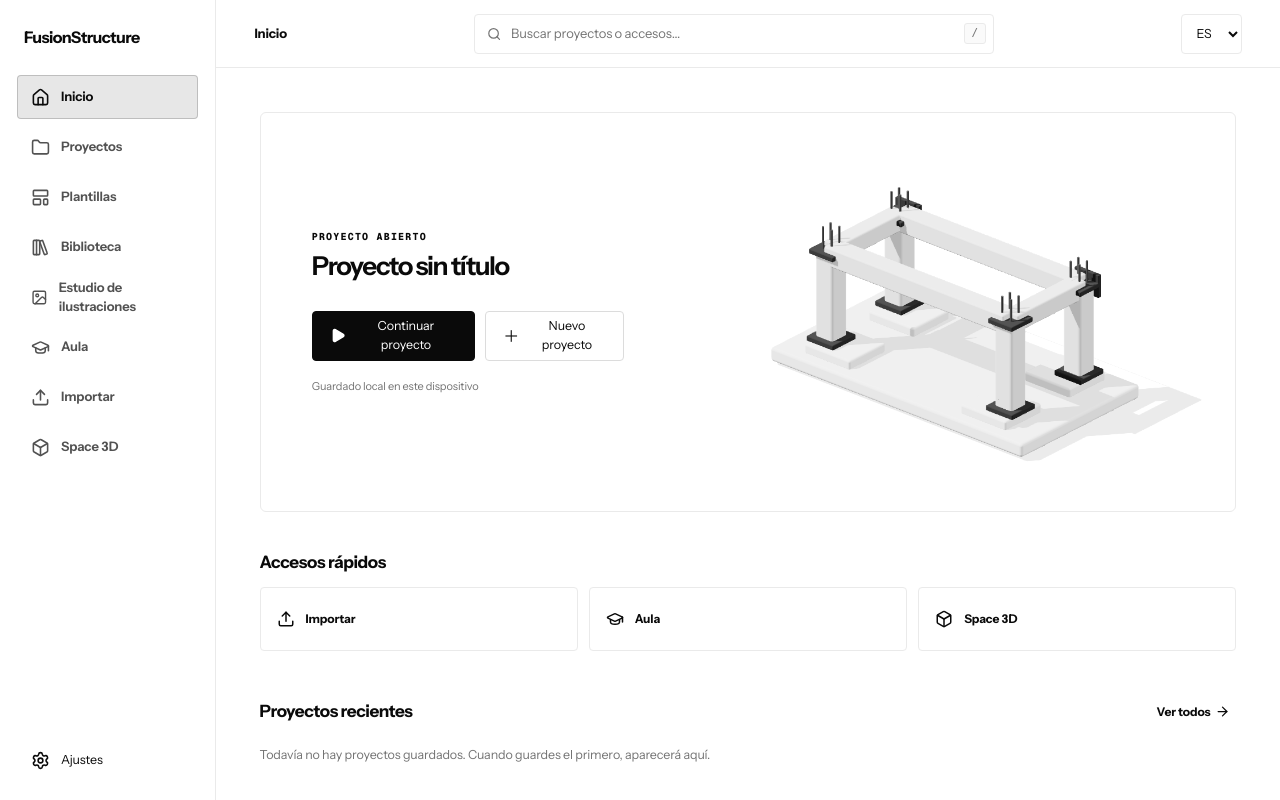
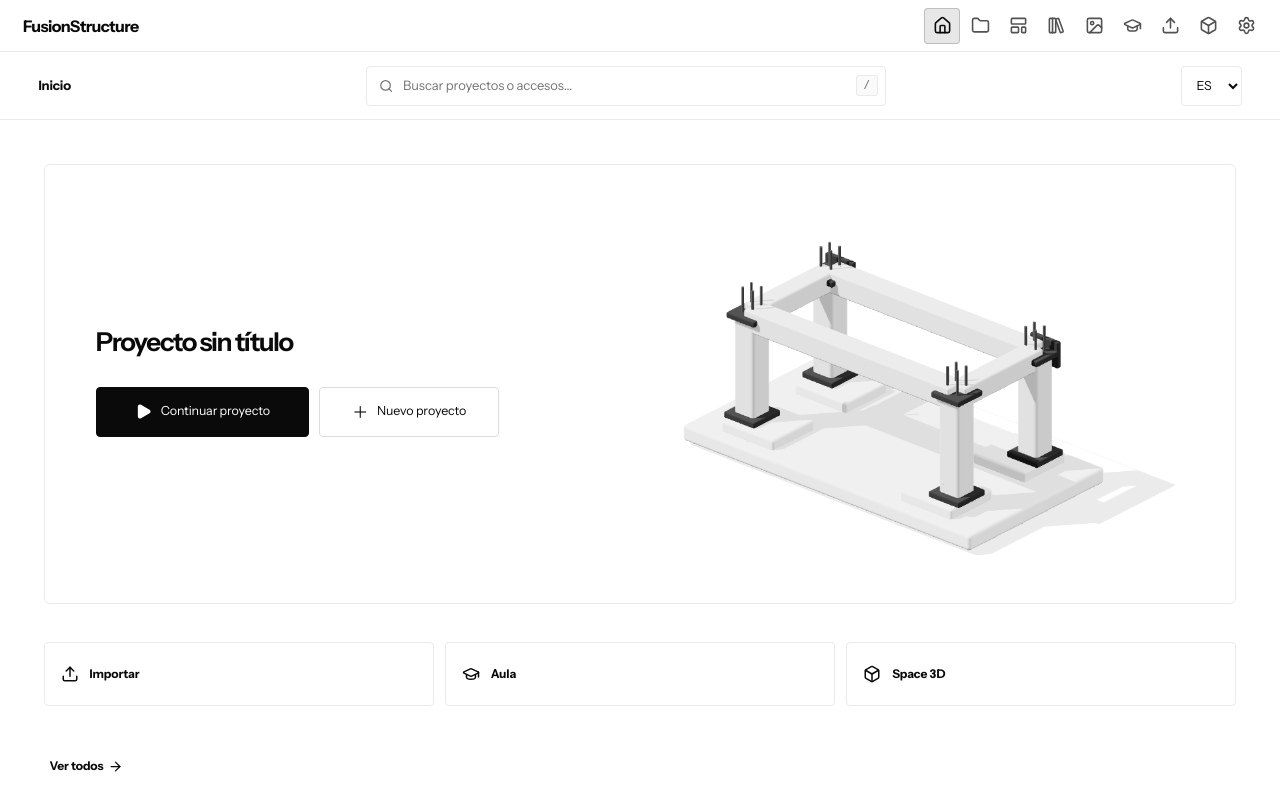
Before and after one commit to klkmoraa/FusionStructure, a React (Vite) app: page / in a window 1280 px wide. Built offline with nearby package versions, Linux system fonts and the light colour scheme.

Commit message:
refactor(welcome): consolidate navigation and remove view narration
Home now uses the compact destination console instead of a persistent sidebar. View eyebrow/title/description trios and repeated dashboard headings are removed while destinations and accessible labels remain available.

```diff
--- a/src/features/welcome/WelcomeScreen.tsx
+++ b/src/features/welcome/WelcomeScreen.tsx
@@ -204,7 +204,7 @@ export const WelcomeScreen = ({ onOpenWorkspace, onOpenSpace3D, onPreloadWorkspa
   };
   const updateLanguage = (nextLanguage: 'es' | 'en') => updateProjectView((draft) => ({ ...draft, settings: { ...draft.settings, language: nextLanguage } }));
   const openPreferences = (launcher: HTMLButtonElement) => {
-    preferencesLauncherRef.current = launcher.closest('.sc-home-nav--mobile') ? mobileMenuButtonRef.current : launcher;
+    preferencesLauncherRef.current = launcher.closest('.sc-home-nav--menu') ? mobileMenuButtonRef.current : launcher;
     setMobileNavOpen(false);
     setPreferencesOpen(true);
   };
@@ -231,52 +231,46 @@ export const WelcomeScreen = ({ onOpenWorkspace, onOpenSpace3D, onPreloadWorkspa
     { id: 'classroom', label: text.classroom, icon: GraduationCap, action: () => openExercise() },
     { id: 'space3d', label: text.space3d, icon: Box, action: () => onOpenSpace3D?.() },
   ].filter((item) => !normalizedSearch || item.label.toLocaleLowerCase(language).includes(normalizedSearch));
-  const renderNavigation = (mobile = false) => <nav className={mobile ? 'sc-home-nav sc-home-nav--mobile' : 'sc-home-nav'} aria-label={text.navigation}>
-    {NAV_ITEMS.map(({ id, icon: Icon }) => <button key={id} type="button" className={id !== 'studio' && view === id ? 'is-active' : undefined} aria-current={id !== 'studio' && view === id ? 'page' : undefined} onClick={(event) => id === 'studio' ? openStudio(event.currentTarget) : navigate(id)}><Icon size={19} /><span>{text[id]}</span></button>)}
-    {mobile ? <button type="button" onClick={(event) => openPreferences(event.currentTarget)}><Settings size={19} /><span>{text.settings}</span></button> : null}
+  const renderNavigation = (menu = false) => <nav className={menu ? 'sc-home-nav sc-home-nav--menu' : 'sc-home-nav sc-home-nav--console'} aria-label={text.navigation}>
+    {NAV_ITEMS.map(({ id, icon: Icon }) => <button key={id} type="button" aria-label={text[id]} title={text[id]} className={id !== 'studio' && view === id ? 'is-active' : undefined} aria-current={id !== 'studio' && view === id ? 'page' : undefined} onClick={(event) => id === 'studio' ? openStudio(event.currentTarget) : navigate(id)}><Icon size={19} /><span>{text[id]}</span></button>)}
+    <button type="button" aria-label={text.settings} title={text.settings} onClick={(event) => openPreferences(event.currentTarget)}><Settings size={19} /><span>{text.settings}</span></button>
   </nav>;
 
   const dashboard = <>
     <section className="sc-home-hero" aria-labelledby="home-current-project">
       <div className="sc-home-primary-actions" onPointerEnter={onPreloadWorkspace} onFocusCapture={onPreloadWorkspace}>
-        <p>{text.current}</p><h2 id="home-current-project">{project.name}</h2>
+        <h2 id="home-current-project">{project.name}</h2>
         <div className="sc-home-primary-buttons">
           <button type="button" className="sc-home-continue" onClick={onOpenWorkspace} aria-label={text.continue}><Play size={17} fill="currentColor" /><span>{text.continue}</span></button>
           <button type="button" className="sc-home-new" onClick={openBlankProject} aria-label={text.create}><span aria-hidden="true">＋</span>{text.create}</button>
         </div>
-        <small>{text.local}</small>
       </div>
       <m.div className="sc-home-hero-asset" initial={reducedMotion ? false : { opacity: 0, y: -14, scale: 0.96 }} animate={{ opacity: 1, y: 0, scale: 1 }} transition={reducedMotion ? { duration: 0 } : { type: 'spring', stiffness: 220, damping: 24, mass: 0.8 }}>
         <ThreeStructuralImage assetId={heroId as PortalAssetId} theme={theme} eager />
       </m.div>
     </section>
-    <section className="sc-home-quick" aria-labelledby="home-quick-title" data-testid="home-secondary-actions">
-      <div className="sc-home-section-heading"><h2 id="home-quick-title">{text.secondary}</h2></div>
+    <section className="sc-home-quick" aria-label={text.secondary} data-testid="home-secondary-actions">
       <div className="sc-home-quick-row">
         {quickActions.map(({ id, label, icon: Icon, action }) => <button key={id} type="button" onClick={action}><Icon size={18} /><span>{label}</span></button>)}
       </div>
       {normalizedSearch && quickActions.length === 0 ? <p className="sc-home-search-empty" role="status">{text.noQuickMatches}</p> : null}
     </section>
-    <section className="sc-home-recents" aria-labelledby="home-recents-title">
-      <div className="sc-home-section-heading"><h2 id="home-recents-title">{text.recent}</h2><button type="button" onClick={() => setView('projects')}>{text.viewAll}<ArrowRight size={15} /></button></div>
+    <section className="sc-home-recents" aria-label={text.recent}>
+      <div className="sc-home-section-heading"><button type="button" onClick={() => setView('projects')}>{text.viewAll}<ArrowRight size={15} /></button></div>
       <Suspense fallback={<p role="status">{t('hub.loading')}</p>}><Phase2ProjectHub onOpenWorkspace={onOpenWorkspace} variant="recent" limit={3} filter={searchQuery} /></Suspense>
     </section>
   </>;
 
-  const templates = <section className="sc-home-view" aria-labelledby="home-templates-title">
-    <header><p>{text.templates}</p><h2 id="home-templates-title">{text.templatesTitle}</h2><span>{text.templatesBody}</span></header>
+  const templates = <section className="sc-home-view" aria-label={text.templates}>
     <div className="sc-home-template-grid">{exampleProjects.map((example) => {
       const presented = presentExample(example.name, example.description, t);
       return <button key={example.name} type="button" onClick={() => openExample(example.build)}><ThreeStructuralImage assetId={templateAssetId(example.name)} theme={theme} /><strong>{presented.name}</strong><span>{presented.description}</span></button>;
     })}</div>
   </section>;
 
-  const classroomLanding = <section className="sc-home-classroom" aria-labelledby="home-classroom-title">
+  const classroomLanding = <section className="sc-home-classroom" aria-label={text.classroom}>
     <div className="sc-home-classroom-hero">
       <div>
-        <p>{text.classroom}</p>
-        <h2 id="home-classroom-title">{text.classroomTitle}</h2>
-        <span>{text.classroomBody}</span>
         <button type="button" className="sc-home-continue" onClick={() => openExercise()}>{text.classroomAction}<ArrowRight size={16} /></button>
       </div>
       <ThreeStructuralImage assetId="portal:two-story" theme={theme} eager />
@@ -295,23 +289,14 @@ export const WelcomeScreen = ({ onOpenWorkspace, onOpenSpace3D, onPreloadWorkspa
   </section>;
 
   const content = view === 'home' ? dashboard
-    : view === 'projects' ? <section className="sc-home-view"><header><p>{text.projects}</p><h2>{text.projectsTitle}</h2><span>{text.projectsBody}</span></header><Suspense fallback={<p role="status">{t('hub.loading')}</p>}><Phase2ProjectHub onOpenWorkspace={onOpenWorkspace} filter={searchQuery} /></Suspense></section>
+    : view === 'projects' ? <section className="sc-home-view" aria-label={text.projects}><Suspense fallback={<p role="status">{t('hub.loading')}</p>}><Phase2ProjectHub onOpenWorkspace={onOpenWorkspace} filter={searchQuery} /></Suspense></section>
       : view === 'templates' ? templates
         : view === 'library' ? <PersonalLibraryView language={language} units={project.settings.units} theme={theme} view={readCanvasViewSettings(project)} />
           : view === 'classroom' ? classroomLanding
-          : view === 'import' ? <section className="sc-home-view"><header><p>{text.import}</p><h2>{text.importTitle}</h2><span>{text.importBody}</span></header><div className="sc-home-import-grid"><button type="button" className="welcome-import-card" onClick={() => setImportCenterOpen(true)}><Upload size={20} /><strong>{t('welcome.import')}</strong><span>{t('welcome.importDescription')}</span></button><Suspense fallback={null}><Phase2DxfAction open={dxfImportOpen} onOpenChange={setDxfImportOpen} onOpenWorkspace={onOpenWorkspace} /></Suspense></div></section>
-            : <section className="sc-home-space" aria-labelledby="home-space-title">
+          : view === 'import' ? <section className="sc-home-view" aria-label={text.import}><div className="sc-home-import-grid"><button type="button" className="welcome-import-card" onClick={() => setImportCenterOpen(true)}><Upload size={20} /><strong>{t('welcome.import')}</strong></button><Suspense fallback={null}><Phase2DxfAction open={dxfImportOpen} onOpenChange={setDxfImportOpen} onOpenWorkspace={onOpenWorkspace} /></Suspense></div></section>
+            : <section className="sc-home-space" aria-label={text.space3d}>
               <div className="sc-home-space__copy">
-                <p>{text.space3d}</p>
-                <h2 id="home-space-title">{text.spaceTitle}</h2>
-                <span>{text.spaceBody}</span>
-                <aside className="sc-home-space__orientation" role="note"><strong>{text.spaceExperimental}</strong><span>{text.spaceNotice}</span></aside>
                 <div className="sc-home-space__actions"><button type="button" className="sc-home-continue" onClick={onOpenSpace3D}>{text.spaceAction}<ArrowRight size={16} /></button><button type="button" className="sc-home-space__return" onClick={onOpenWorkspace}>{text.spaceContinue2D}</button></div>
-                <div className="sc-home-space__capabilities" aria-label={text.space3d}>
-                  <span><strong>XYZ</strong>{text.spaceCoordinates}</span>
-                  <span><strong>3D</strong>{text.spaceModel}</span>
-                  <span><strong>↧</strong>{text.spaceLoads}</span>
-                </div>
               </div>
               <div className="sc-home-space__asset">
                 <ThreeStructuralImage assetId="space-frame:multi-bay" theme={theme} alt={text.spacePreview} eager />
@@ -319,8 +304,7 @@ export const WelcomeScreen = ({ onOpenWorkspace, onOpenSpace3D, onPreloadWorkspa
             </section>;
 
   return <><main ref={homeRef} className="sc-home" data-testid="welcome-screen">
-    <aside className="sc-home-sidebar"><div className="sc-home-wordmark"><strong>FusionStructure</strong></div>{renderNavigation()}<button type="button" className="sc-home-settings" onClick={(event) => openPreferences(event.currentTarget)}><Settings size={19} /><span>{text.settings}</span></button></aside>
-    <header className="sc-home-mobile-header"><div className="sc-home-wordmark"><strong>FusionStructure</strong></div><button ref={mobileMenuButtonRef} type="button" aria-label={mobileNavOpen ? text.closeMenu : text.menu} aria-expanded={mobileNavOpen} onClick={() => setMobileNavOpen((open) => !open)}><Menu size={20} /></button></header>
+    <header className="sc-home-console"><div className="sc-home-wordmark"><strong>FusionStructure</strong></div>{renderNavigation()}<button ref={mobileMenuButtonRef} className="sc-home-console__menu" type="button" aria-label={mobileNavOpen ? text.closeMenu : text.menu} aria-expanded={mobileNavOpen} onClick={() => setMobileNavOpen((open) => !open)}><Menu size={20} /></button></header>
     {mobileNavOpen ? renderNavigation(true) : null}
     <div className="sc-home-main"><header className="sc-home-topline"><span>{text[view]}</span><div className="sc-home-search" role="search"><Search size={16} aria-hidden="true" /><input ref={searchInputRef} type="search" value={searchQuery} aria-label={text.search} placeholder={text.searchPlaceholder} onChange={(event) => { setSearchQuery(event.currentTarget.value); if (event.currentTarget.value && view !== 'home' && view !== 'projects') setView('home'); }} />{searchQuery ? <button type="button" aria-label={text.clearSearch} onClick={() => { setSearchQuery(''); searchInputRef.current?.focus(); }}><X size={15} /></button> : <kbd aria-hidden="true">/</kbd>}</div><div className="sc-home-topline-actions"><label><span className="sr-only">{t('language.label')}</span><select value={language} onChange={(event) => updateLanguage(event.target.value as 'es' | 'en')}><option value="es">ES</option><option value="en">EN</option></select></label></div></header><div className="sc-home-content">{content}</div></div>
     {importCenterOpen ? <Suspense fallback={null}><PortableImportCenter open currentProjectName={project.name} onClose={() => setImportCenterOpen(false)} onSaveCurrent={() => exportProjectJson(project)} onImported={(outcome) => { replaceProject({ ...outcome.project, settings: { ...outcome.project.settings, language } }, outcome.restoredAnalysis); setImportCenterOpen(false); onOpenWorkspace(); }} /></Suspense> : null}
--- a/src/features/welcome/totalHome.css
+++ b/src/features/welcome/totalHome.css
@@ -4,8 +4,8 @@
   min-height: 100dvh;
   overflow-x: hidden;
   overflow-y: auto;
-  display: grid;
-  grid-template-columns: 216px minmax(0, 1fr);
+  display: flex;
+  flex-direction: column;
   background: var(--sc-color-bg-app);
   color: var(--sc-color-text-primary);
   font-family: var(--sc-font-ui, "Instrument Sans", sans-serif);
@@ -16,18 +16,7 @@
 
 .sc-home button { color: inherit; }
 
-.sc-home-sidebar {
-  position: sticky;
-  inset-block-start: 0;
-  height: 100dvh;
-  z-index: 20;
-  display: flex;
-  flex-direction: column;
-  gap: 26px;
-  padding: 25px 17px 18px;
-  border-inline-end: 1px solid var(--sc-color-border-soft);
-  background: var(--sc-color-surface-1);
-}
+.sc-home-console { min-height:52px; z-index:20; display:flex; align-items:center; gap:8px; padding:4px 16px; border-block-end:1px solid var(--sc-color-border-soft); background:var(--sc-color-surface-1); }
 
 .sc-home-wordmark {
   min-width: 0;
@@ -95,9 +84,11 @@
   box-shadow: var(--sc-shadow-pressed, inset 0 2px 4px rgb(25 35 32 / .12));
 }
 
-.sc-home-settings { margin-top: auto; }
-.sc-home-mobile-header,
-.sc-home-nav--mobile { display: none; }
+.sc-home-nav--console { margin-left:auto; display:flex; align-items:center; gap:2px; }
+.sc-home-nav--console button { width:36px; min-height:36px; justify-content:center; padding:0; }
+.sc-home-nav--console button span { display:none; }
+.sc-home-console__menu,
+.sc-home-nav--menu { display:none; }
 
 .sc-home-main {
   min-width: 0;
@@ -583,14 +574,6 @@
 
 
 @media (max-width: 1100px) {
-  .sc-home { grid-template-columns: 78px minmax(0, 1fr); }
-  .sc-home-sidebar { padding-inline: 11px; }
-  .sc-home-sidebar .sc-home-wordmark strong,
-  .sc-home-sidebar .sc-home-nav span,
-  .sc-home-sidebar .sc-home-settings span { display: none; }
-  .sc-home-sidebar .sc-home-wordmark,
-  .sc-home-sidebar .sc-home-nav button,
-  .sc-home-sidebar .sc-home-settings { justify-content: center; padding-inline: 0; }
   .sc-home-hero { grid-template-columns: minmax(280px, .9fr) minmax(350px, 1.1fr); }
   .sc-home-primary-actions { padding: 34px; }
   .sc-home-primary-buttons { grid-template-columns: 1fr; }
@@ -606,9 +589,8 @@
    `device-width` covers the iPhone case when the webview reports 980/1024px
    for layout while its physical CSS screen remains phone-sized. */
 @media (max-width: 760px), (max-device-width: 760px), (hover: none) and (pointer: coarse) and (max-width: 1023px) {
-  .sc-home { display: block; }
-  .sc-home-sidebar { display: none; }
-  .sc-home-mobile-header {
+  .sc-home { display:flex; }
+  .sc-home-console {
     position: sticky;
     inset-block-start: 0;
     z-index: 40;
@@ -620,7 +602,7 @@
     border-block-end: 1px solid var(--sc-color-border-soft);
     background: var(--sc-color-surface-1);
   }
-  .sc-home-mobile-header > button {
+  .sc-home-console__menu {
     width: 44px;
     height: 44px;
     display: grid;
@@ -630,7 +612,8 @@
     background: var(--sc-color-surface-elevated);
     box-shadow: var(--sc-shadow-xs, 0 2px 5px rgb(32 42 39 / .12));
   }
-  .sc-home-nav--mobile {
+  .sc-home-nav--console { display:none; }
+  .sc-home-nav--menu {
     position: fixed;
     z-index: 39;
     inset: 62px 0 auto;
```
